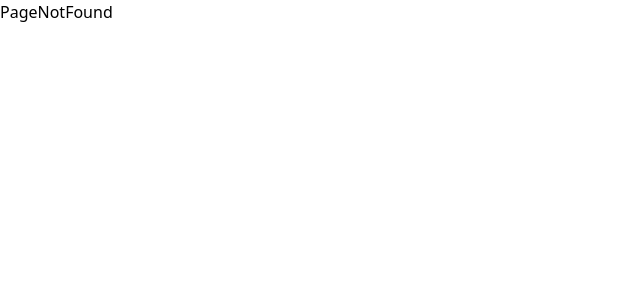
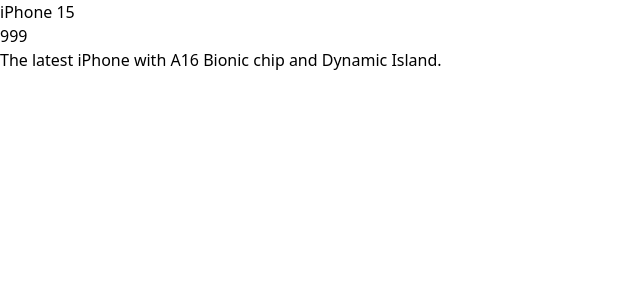
Before and after one commit to diduladishan/React_Project_Practice, a React (Vite) app: page /product/1 in a window 1280 px wide. Shown: the top 300 px of the page, without its empty margins (0-640 px from the left). Built offline with nearby package versions, Linux system fonts and the light colour scheme.

Commit message:
Basic E-Commerce Pages

```diff
--- a/src/App.jsx
+++ b/src/App.jsx
@@ -2,6 +2,7 @@
 import HomePage from "./pages/reactRouter/HomePage";
 import BlogPost from "./pages/reactRouter/BlogPost";
 import PageNotFound from "./pages/reactRouter/PageNotFound";
+import ProductDetails from "./pages/reactRouter/ProductDetails";
 
 function App() {
   return (
@@ -10,6 +11,7 @@
         <Route path="/" element={<HomePage />} />
 
         <Route path="/blog/:id" element={<BlogPost />} />
+        <Route path="/product/:id" element={<ProductDetails />} />
         <Route path="*" element={<PageNotFound />} />
       </Routes>
     </BrowserRouter>
--- a/src/pages/reactRouter/HomePage.jsx
+++ b/src/pages/reactRouter/HomePage.jsx
@@ -1,17 +1,18 @@
-import React from "react";
-
-import blogPosts from "./data/blogPosts";
 import { Link } from "react-router-dom";
+import ProductPage from "./data/ProductsPage";
 
 const HomePage = () => {
-  console.log(blogPosts);
+  console.log(ProductPage);
   return (
     <div>
       <ul>
-        {blogPosts.map((p) => (
-          <Link key={p.id} to={`blog/${p.id}`}>
-            <li>{p.title}</li>
-          </Link>
+        {ProductPage.map((p) => (
+          <li key={p.id} className="mb-8">
+            {p.name} <span>{`$${p.price}`}</span>
+            <span className="bg-green-700 px-2 py-1.5 ml-3">
+              <Link to={`/product/${p.id}`}>View Details</Link>
+            </span>
+          </li>
         ))}
       </ul>
     </div>
--- /dev/null
+++ b/src/pages/reactRouter/ProductDetails.jsx
@@ -0,0 +1,25 @@
+import { useParams } from "react-router-dom";
+import products from "./data/ProductsPage";
+
+const ProductDetails = () => {
+  const { id } = useParams();
+  console.log(id);
+
+  const productsDetail = products.find((p) => p.id === id);
+
+  if (!productsDetail) {
+    return "❌ Product Not Found!";
+  }
+
+  return (
+    <div>
+      <p>{productsDetail.name}</p>
+
+      <p>{productsDetail.price}</p>
+
+      <p>{productsDetail.description}</p>
+    </div>
+  );
+};
+
+export default ProductDetails;
--- /dev/null
+++ b/src/pages/reactRouter/data/ProductsPage.jsx
@@ -0,0 +1,32 @@
+const products = [
+  {
+    id: "1",
+    name: "iPhone 15",
+    price: 999,
+    description: "The latest iPhone with A16 Bionic chip and Dynamic Island.",
+    image: "https://via.placeholder.com/150", // Replace with real image URL
+  },
+  {
+    id: "2",
+    name: "MacBook Pro",
+    price: 1999,
+    description: "A powerful laptop for professionals with M2 chip.",
+    image: "https://via.placeholder.com/150",
+  },
+  {
+    id: "3",
+    name: "AirPods Pro",
+    price: 199,
+    description: "Noise-canceling AirPods with spatial audio support.",
+    image: "https://via.placeholder.com/150",
+  },
+  {
+    id: "4",
+    name: "Apple Watch Ultra",
+    price: 799,
+    description: "The most rugged and capable Apple Watch ever.",
+    image: "https://via.placeholder.com/150",
+  },
+];
+
+export default products;
```
Also changed, not shown: src/pages/reactRouter/Dashboard.jsx (added).
